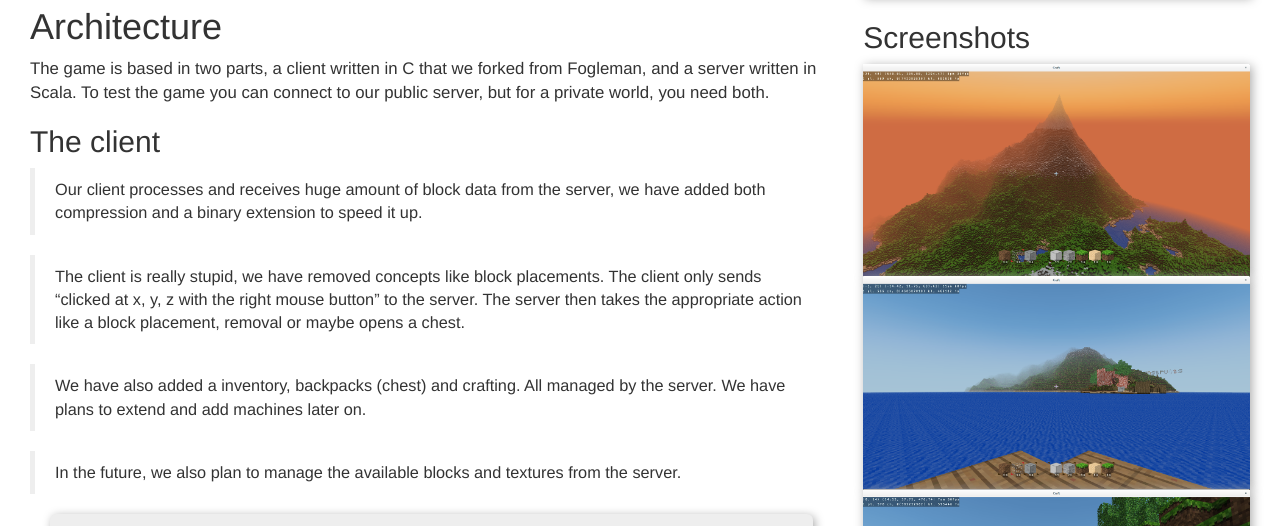
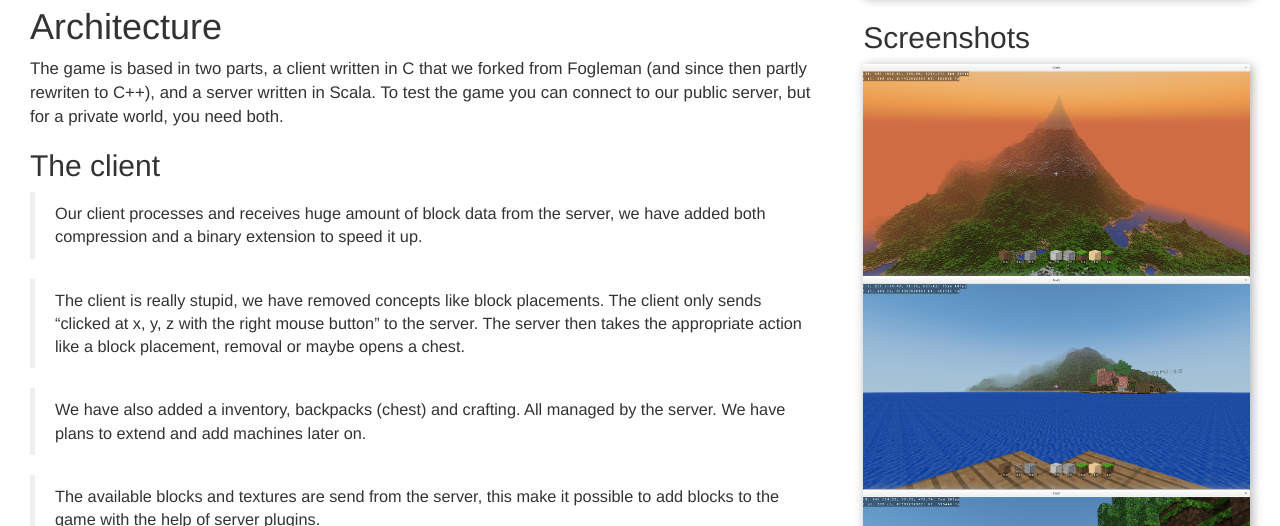
Before and after one commit to konstructs/konstructs.github.io, a Jekyll site: the page built from about.md, in a window 1280 px wide and 900 px high, cut to the strip 374-900 px from the top of the window. Built offline with Jekyll 4.4.1, drawn with Linux system fonts in a browser that asks for light colours; nearby versions of some CDN libraries; Markdown is read by kramdown in place of the engine named in the settings.

Commit message:
Update the about page.
A few things had changes since it was written.

```diff
--- a/about.md
+++ b/about.md
@@ -23,8 +23,7 @@ problems but overall it works really well!
 # Architecture
 
 The game is based in two parts, a client written in C that we forked from
-Fogleman, and a server written in Scala. To test the game you can connect to
-our public server, but for a private world, you need both.
+Fogleman (and since then partly rewriten to C++), and a server written in Scala. To test the game you can connect to our public server, but for a private world, you need both.
 
 ## The client
 
@@ -39,8 +38,7 @@ our public server, but for a private world, you need both.
 > We have also added a inventory, backpacks (chest) and crafting.
 > All managed by the server. We have plans to extend and add machines later on.
 
-> In the future, we also plan to manage the available blocks and textures from
-> the server.
+> The available blocks and textures are send from the server, this make it possible to add blocks to the game with the help of server plugins.
 
 <div class="jumbotron lead">
 All these things means that we will be able to play at different servers with
```
